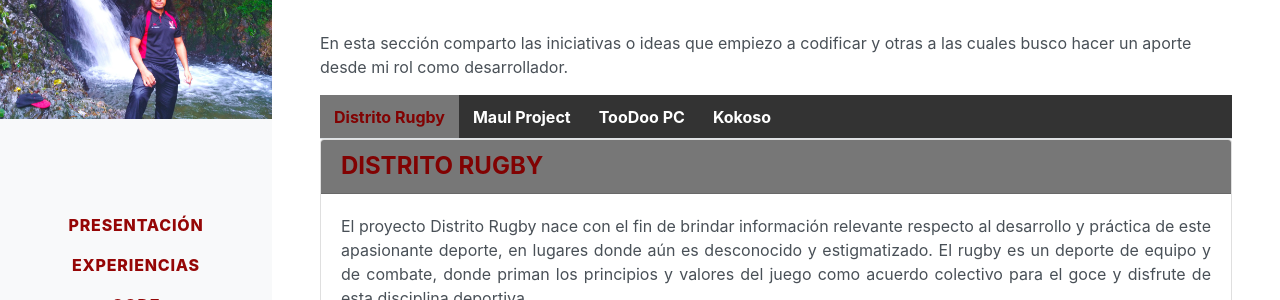
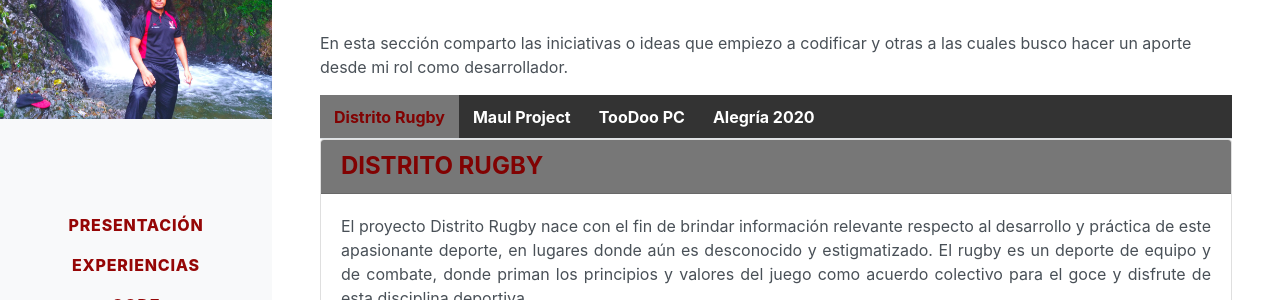
Before and after one commit to SamZapata/samzapata.github.io, a Jekyll site: the page built from index.html, in a window 1280 px wide and 900 px high, scrolled down 1854 px. Shown: the part 153-453 px from the top of the window. Built offline with Jekyll 4.4.1, drawn with Linux system fonts in a browser that asks for light colours; some web fonts are replaced.

Commit message:
improve projects section

```diff
--- a/_pages/projects.html
+++ b/_pages/projects.html
@@ -16,8 +16,11 @@
         <a class="nav-link badge" id="toodoopc-tab" data-toggle="tab" href="#toodoopc" role="tab" aria-controls="toodoopc" aria-selected="false">TooDoo PC</a>
       </li>
       <li class="nav-item">
+        <a class="nav-link badge" id="alegria2020-tab" data-toggle="tab" href="#alegria2020" role="tab" aria-controls="alegria2020" aria-selected="false">Alegría 2020</a>
+      </li>
+      <!-- <li class="nav-item">
         <a class="nav-link badge" id="kokoso-tab" data-toggle="tab" href="#kokoso" role="tab" aria-controls="kokoso" aria-selected="false">Kokoso</a>
-      </li>
+      </li> -->
     </ul>
 
     <!-- Content -->
@@ -82,9 +85,26 @@
           </div>
         </div>
       </div>
-      <div class="tab-pane" id="kokoso" role="tabpanel" aria-labelledby="kokoso-tab">
+      <div class="tab-pane" id="alegria2020" role="tabpanel" aria-labelledby="alegria2020-tab">
+        <div class="card">
+          <div class="card-header" id="distritoRugby">
+            <h4 class="mb-0">
+              Alegría 2020
+            </h4>
+          </div>
+          <div class="card-body text-justify">
+            Proyecto social en la comunidad del barrio Belisario Betancourt, para celebrar la vida y compartir experiencias entre las personas de la comunidad y las que aportan a que el evento sea una realidad.
+            <p class="mt-3">Conoce éste proyecto:</p>
+            <div class="container row">
+              <i class="fas fa-paper-plane fa-1x mt-1 ml-1" title="Web Application"></i>
+              <a href="https://samzapata.github.io/alegria2020/" target="_blank" class="ml-2">Aplicación Web</a>
+            </div>
+          </div>
+        </div>
+      </div>
+      <!-- <div class="tab-pane" id="kokoso" role="tabpanel" aria-labelledby="kokoso-tab">
         Kokoso
-      </div>
+      </div> -->
     </div>
 
   </div>
```
